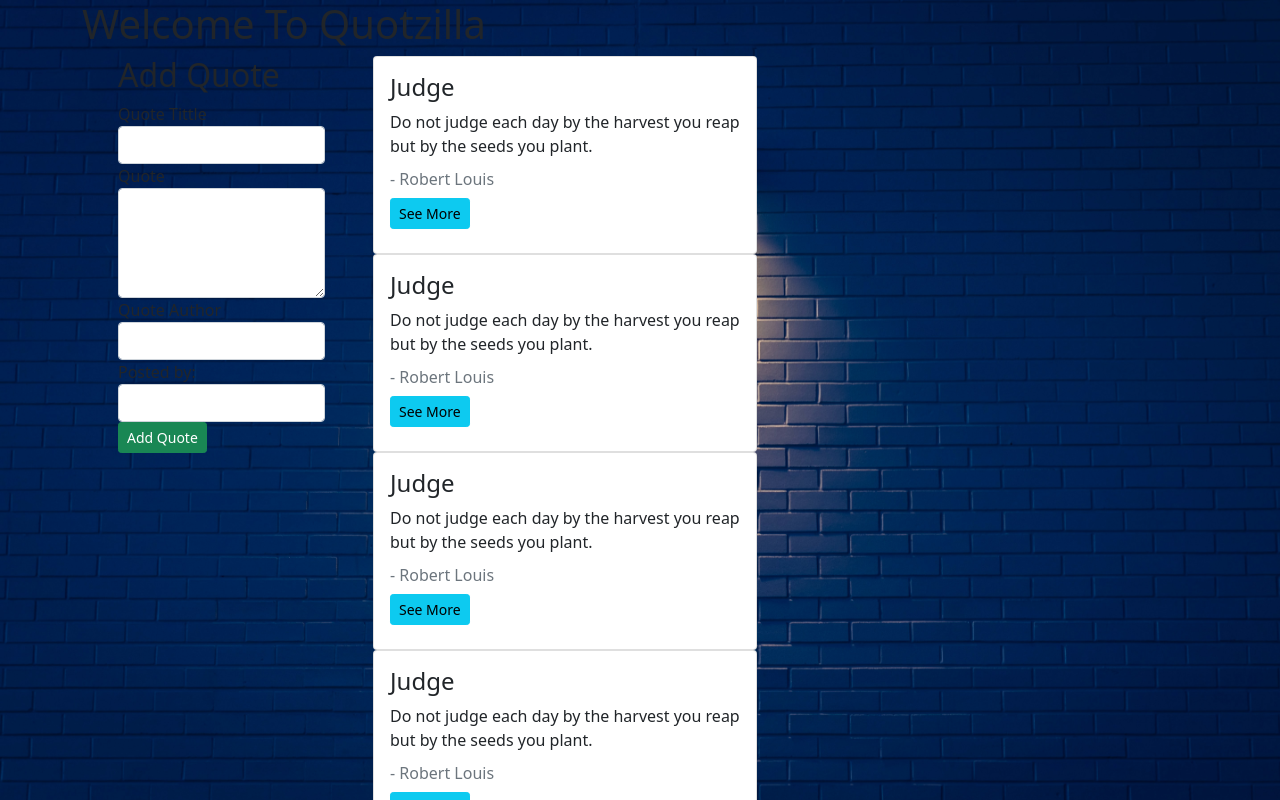
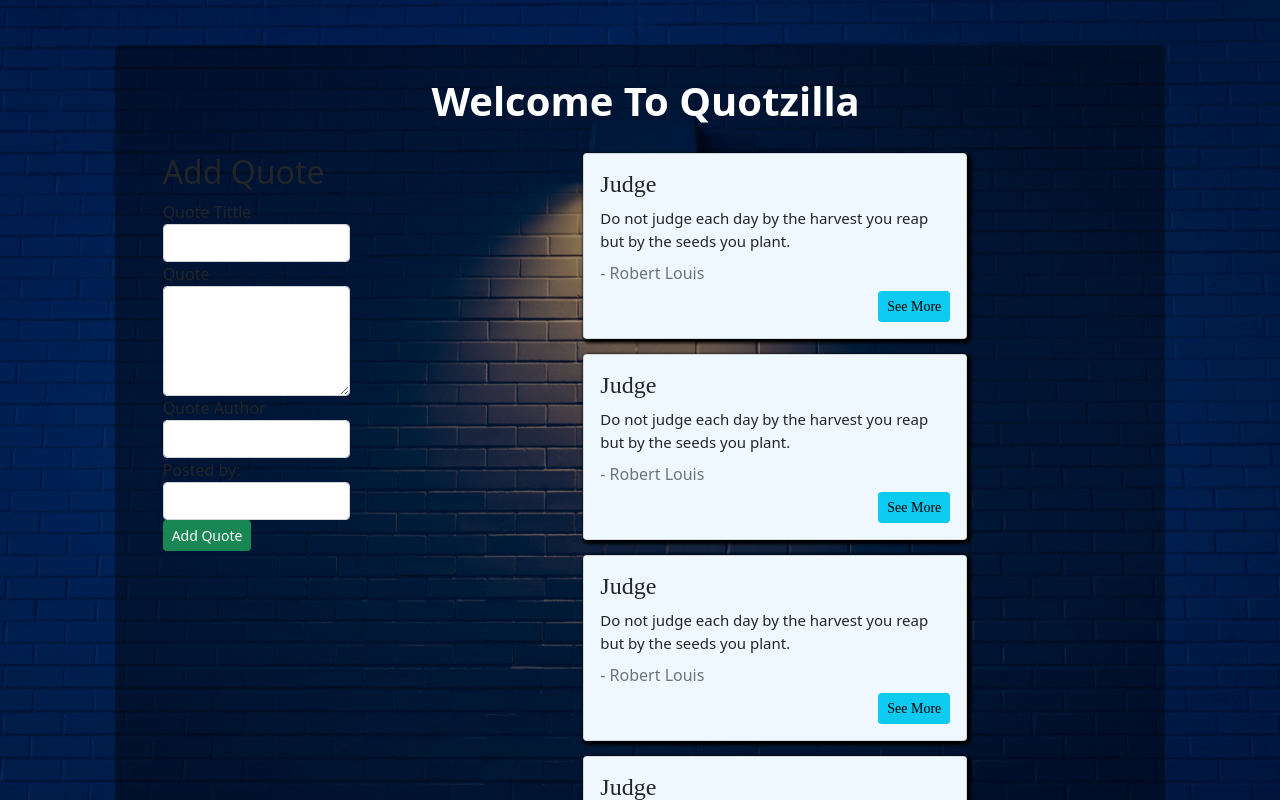
Before and after one commit to ynyanchoka/Quotes, an Angular app: page / in a window 1280 px wide. Shown: the top 800 px of the page. Built offline with nearby package versions, Linux system fonts and the light colour scheme.

Commit message:
add styles to quote component html

```diff
--- a/src/app/quote/quote.component.css
+++ b/src/app/quote/quote.component.css
@@ -0,0 +1,46 @@
+h1{
+
+    color: white;
+    text-align: center;
+    font-weight: bolder;
+    padding-bottom: 2%;
+    padding-top: 2%;
+  }
+
+h4{
+    font-family: 'Architects Daughter', cursive;
+}
+span{
+    font-family: 'Architects Daughter', cursive;
+}
+.overlay{
+    background-color:rgba(0, 0.3, 0.5, 0.4);
+    border-radius: 5px;
+    margin-top:4%;
+    margin-left: 3%;
+    margin-right: 3%;
+    margin-bottom: 5%;
+    padding-top: 1%;
+    padding-left: 1%;
+    padding-bottom: 5%;
+}
+.all-cards{
+    display: flex;
+    flex-wrap: wrap;
+    justify-content: space-around;
+}
+#quotes-button{
+    float: right;
+}
+.card{
+    margin-bottom: 2%;
+    background-color: aliceblue;
+    box-shadow: 2px 2px 3px 2px black;
+}
+.card-text{
+    font-size: 15px;
+}
+#cardtitle{
+    text-align: left;
+
+}
```
